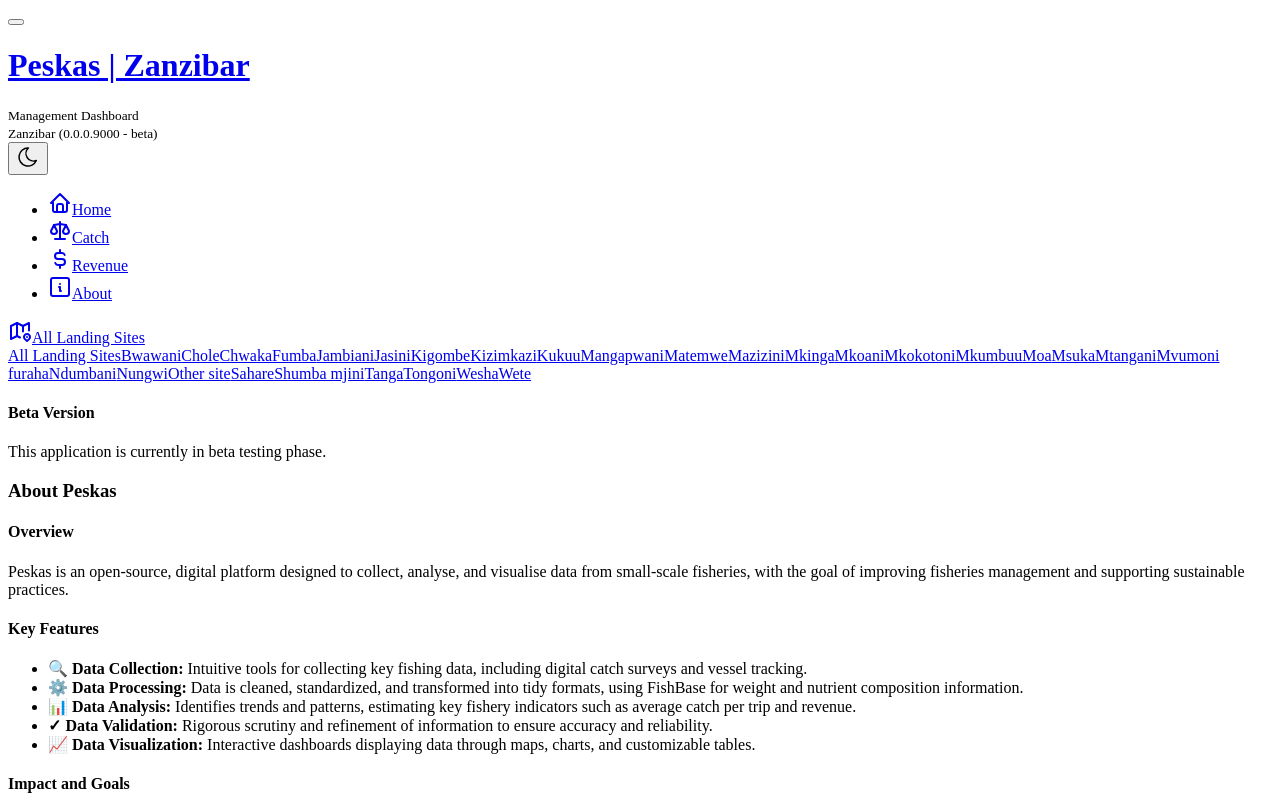
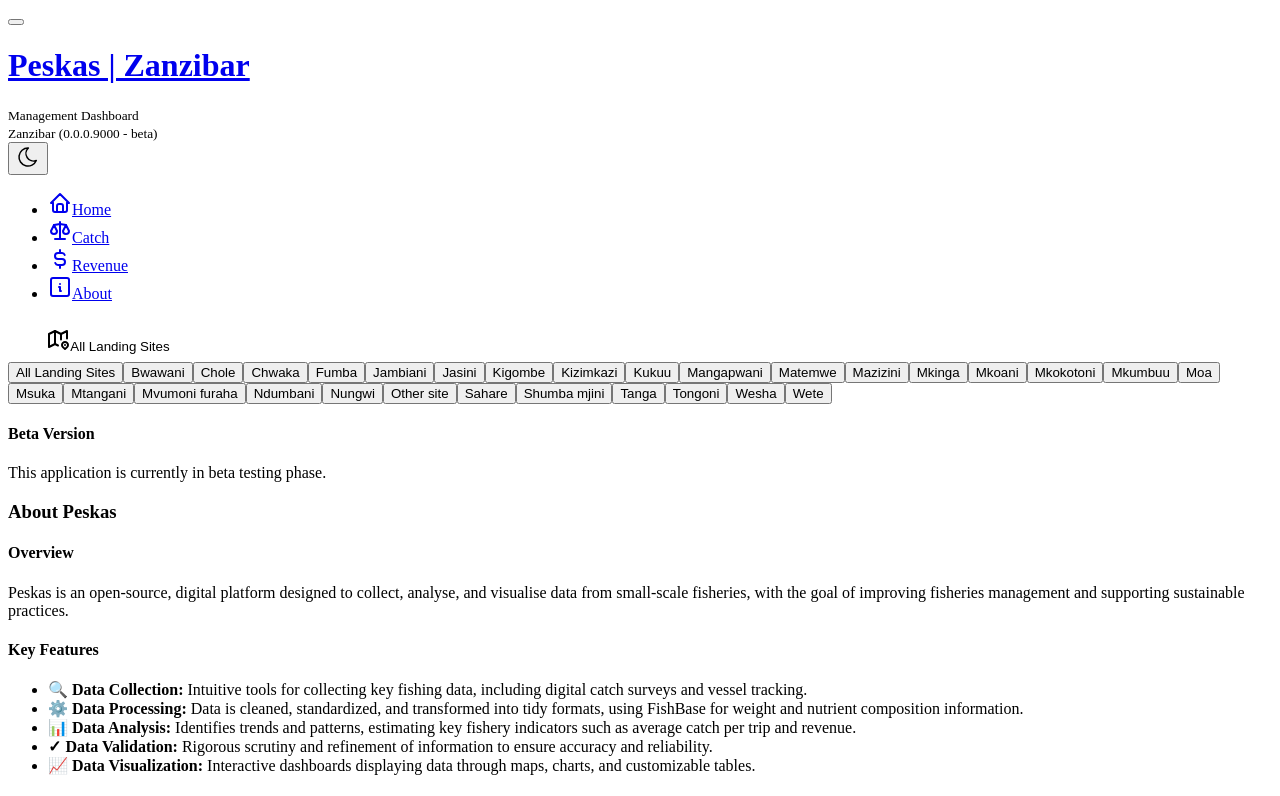
Before and after one commit to WorldFishCenter/zanzibar-portal, a React (Create React App) app: page /about in a window 1280 px wide. Shown: the top 796 px of the page. Built offline with nearby package versions, Linux system fonts and the light colour scheme; no server answers.

Commit message:
refactor: replace anchor tags with buttons in Navigation component

```diff
--- a/src/components/layout/Navigation.js
+++ b/src/components/layout/Navigation.js
@@ -68,41 +68,30 @@
             {/* Landing Site Selector */}
             <div className="navbar-nav ms-auto">
               <div className="nav-item dropdown">
-                <a
+                <button
                   className="nav-link dropdown-toggle"
-                  href="#"
                   data-bs-toggle="dropdown"
                   data-bs-auto-close="outside"
-                  style={{ minWidth: '200px' }}
+                  style={{ minWidth: '200px', border: 'none', background: 'none', padding: '0.5rem 0.75rem' }}
                 >
                   <IconMap2 className="icon me-2" />
                   <span>{formatLandingSiteName(selectedLandingSite)}</span>
-                </a>
+                </button>
                 <div className="dropdown-menu" style={{ maxHeight: '400px', overflowY: 'auto' }}>
-                  <a
-                    href="#"
-                    role="button"
+                  <button
                     className={`dropdown-item ${selectedLandingSite === 'all' ? 'active' : ''}`}
-                    onClick={(e) => {
-                      e.preventDefault();
-                      setSelectedLandingSite('all');
-                    }}
+                    onClick={() => setSelectedLandingSite('all')}
                   >
                     All Landing Sites
-                  </a>
+                  </button>
                   {LANDING_SITES.map(site => (
-                    <a
+                    <button
                       key={site}
-                      href="#"
-                      role="button"
                       className={`dropdown-item ${selectedLandingSite === site ? 'active' : ''}`}
-                      onClick={(e) => {
-                        e.preventDefault();
-                        setSelectedLandingSite(site);
-                      }}
+                      onClick={() => setSelectedLandingSite(site)}
                     >
                       {formatLandingSiteName(site)}
-                    </a>
+                    </button>
                   ))}
                 </div>
               </div>
--- a/src/components/pages/Catch.js
+++ b/src/components/pages/Catch.js
@@ -1,6 +1,5 @@
 import React, { useState, useEffect } from 'react';
 import Chart from 'react-apexcharts';
-import { IconScale } from '@tabler/icons-react';
 import { getChartConfig } from '../../utils/chartConfigs';
 import { getCatchData } from '../../services/dataService';
 
--- a/src/services/dataService.js
+++ b/src/services/dataService.js
@@ -1,5 +1,3 @@
-import { DISTRICTS } from '../data/districts';
-
 // Get the API URL from environment variables, fallback to production URL if not set
 const API_URL = process.env.REACT_APP_API_URL || '/api';
 
@@ -18,10 +16,9 @@
 ];
 
 // Cache for API responses
-const cache = new Map();
-const CACHE_DURATION = 30 * 60 * 1000; // 30 minutes
 let allDataCache = null;
 let lastAllDataFetch = 0;
+const CACHE_DURATION = 30 * 60 * 1000; // 30 minutes
 
 // Retry configuration
 const MAX_RETRIES = 3;
```
